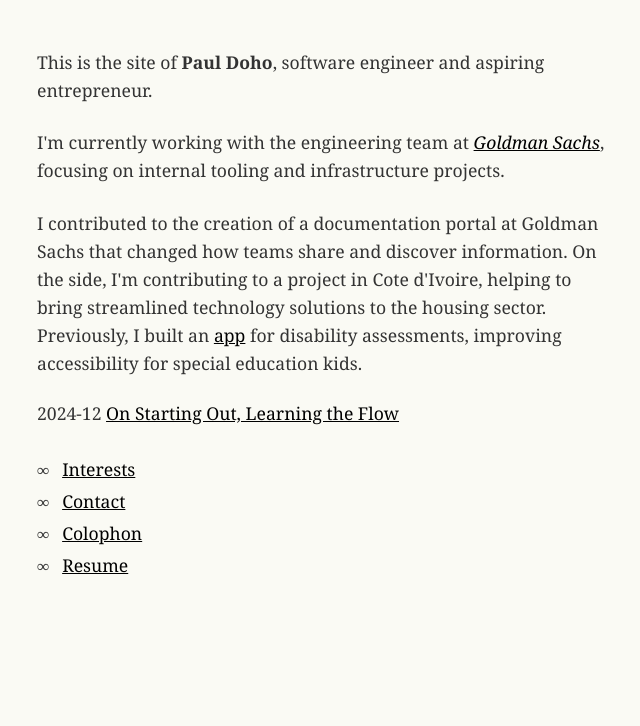
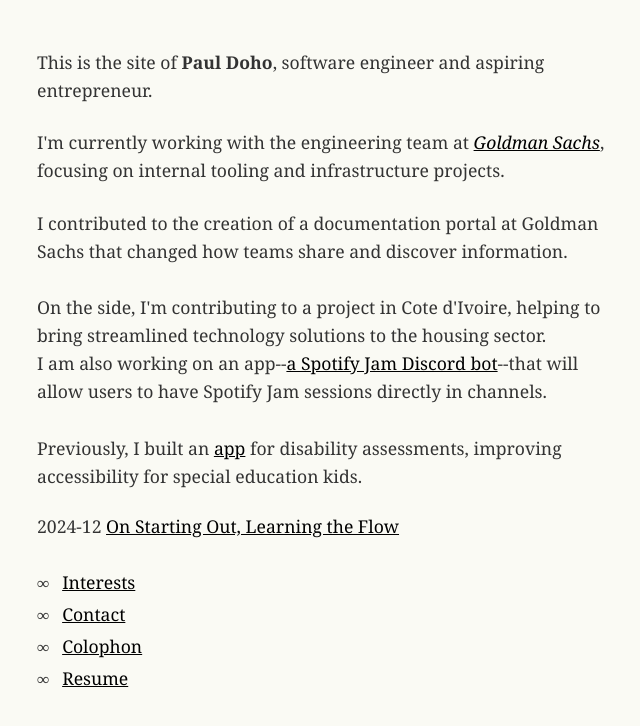
Before and after one commit to pdd27673/minimalist_portfolio, a React (Vite) app: page / in a window 1280 px wide. Shown: the top 726 px of the page, without its empty margins (319-959 px from the left). Built offline with nearby package versions, Linux system fonts and the light colour scheme.

Commit message:
feat: enhance Home component with additional project details and formatting

```diff
--- a/src/pages/Home.tsx
+++ b/src/pages/Home.tsx
@@ -41,12 +41,16 @@
       </p>
       <p>
         I contributed to the creation of a documentation portal at Goldman Sachs that changed how teams share
-        and discover information. On the side, I&apos;m contributing to a project in Cote d'Ivoire, helping
+        and discover information.
+        <br /><br />
+        On the side, I&apos;m contributing to a project in Cote d'Ivoire, helping
         to bring streamlined technology solutions to the housing sector.
         <br />
+        I am also working on an app--<a href="https://github.com/pdd27673/jam-bot">a Spotify Jam Discord bot</a>--that will allow users to have Spotify Jam sessions directly in channels.
+        <br /><br />
         Previously, I built an <a href="https://github.com/pdd27673/Xgridz">app</a> for disability assessments, improving accessibility
         for special education kids.
-      </p>
+     </p>
 
       <EntriesList>
         <Entry><span>2024-12 </span><Link to="/on-starting-out">On Starting Out, Learning the Flow</Link></Entry>
```
